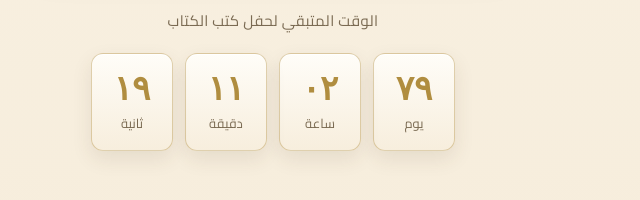
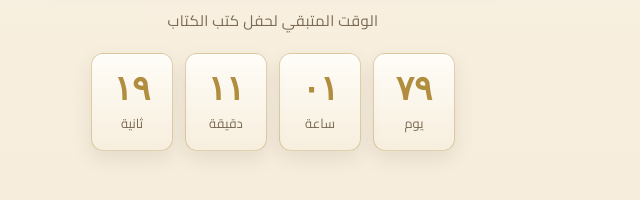
Before and after one commit to nemr0/wedding_invitation_ismael, a plain HTML site: page index.html in a window 1280 px wide. Shown: the part 964-1164 px from the top of the page, 367-1007 px from the left. Drawn offline with Linux system fonts and the light colour scheme; a web font is replaced by a local one.

Commit message:
fix countdown target time for Egypt DST adjustment

```diff
--- a/index.html
+++ b/index.html
@@ -241,7 +241,8 @@
 
 <script>
   // countdown to Fri 25 Sep 2026, 3:00 PM Cairo time
-  const target = new Date('2026-09-25T15:00:00+02:00').getTime();
+  // Egypt DST (UTC+3) is in effect until late Oct, so Sep 25 is +03:00
+  const target = new Date('2026-09-25T15:00:00+03:00').getTime();
   const ar = s => String(s).replace(/\d/g, d => '٠١٢٣٤٥٦٧٨٩'[d]);
   const pad = n => String(n).padStart(2, '0');
   const el = id => document.getElementById(id);
```
